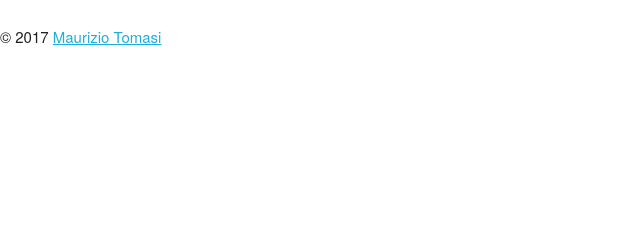
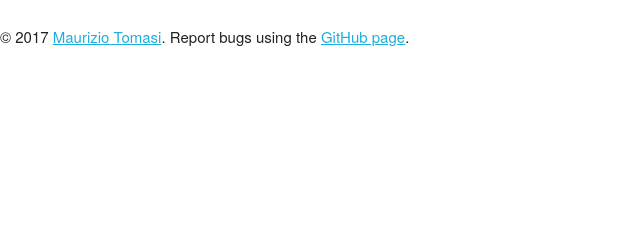
Before and after one commit to lspestrip/stdb2, a Django app: page /unittests/bandwidth/ in a window 1280 px wide. Shown: the part 356-596 px from the top of the page, without its empty margins (0-640 px from the left). Run offline with Django 3.2, Linux system fonts and the light colour scheme; data that the repository does not hold is empty; parts of the project's set-up code (start-up, migrations or seed data) failed here and were passed over.

Commit message:
Add information about how to report bugs

```diff
--- a/templates/base.html
+++ b/templates/base.html
@@ -68,7 +68,8 @@
       <p>
         &copy; 2017
         <a href="http://cosmo.fisica.unimi.it/persone/maurizio-tomasi/">
-          Maurizio Tomasi</a>
+          Maurizio Tomasi</a>. Report bugs using the <a
+          href="https://github.com/lspestrip/stdb2/issues">GitHub page</a>.
       </p>
     </footer>
 
```
